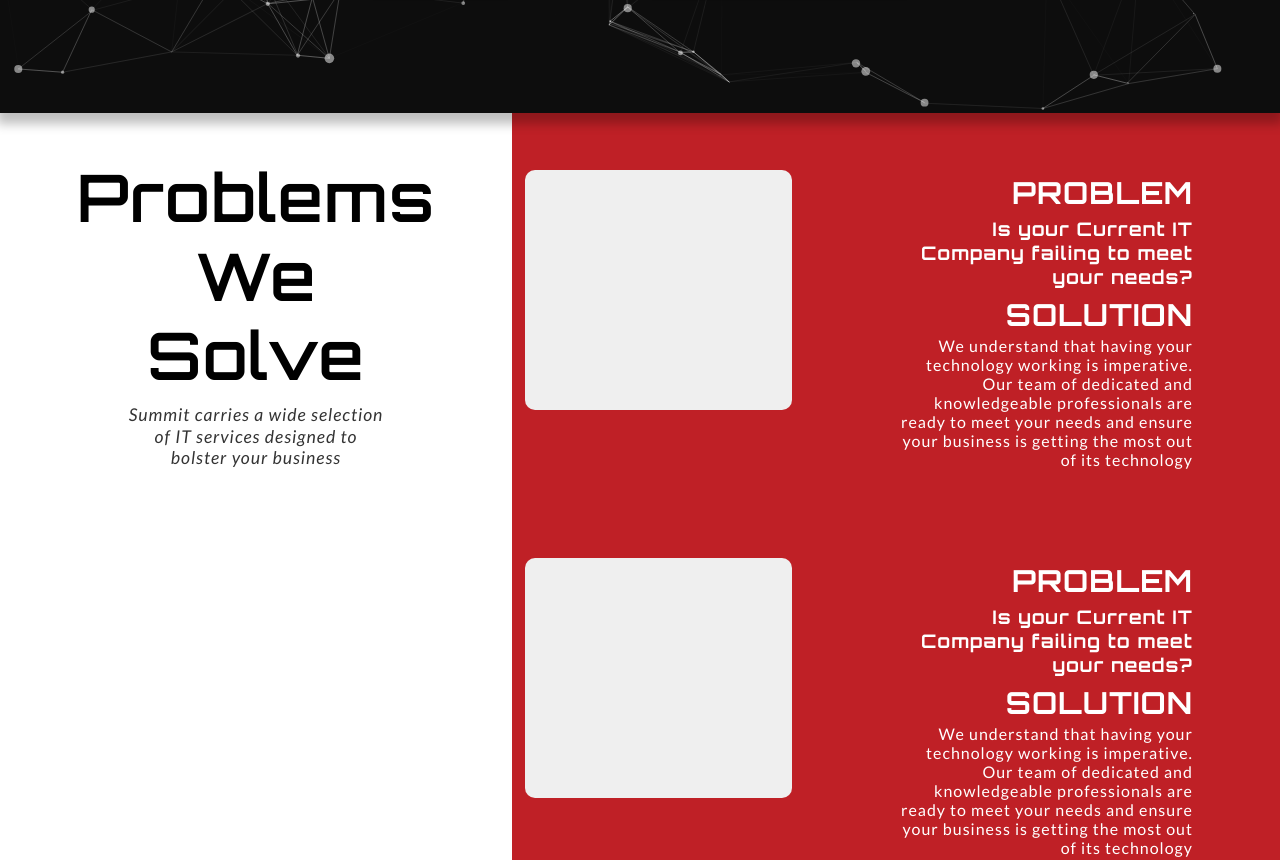
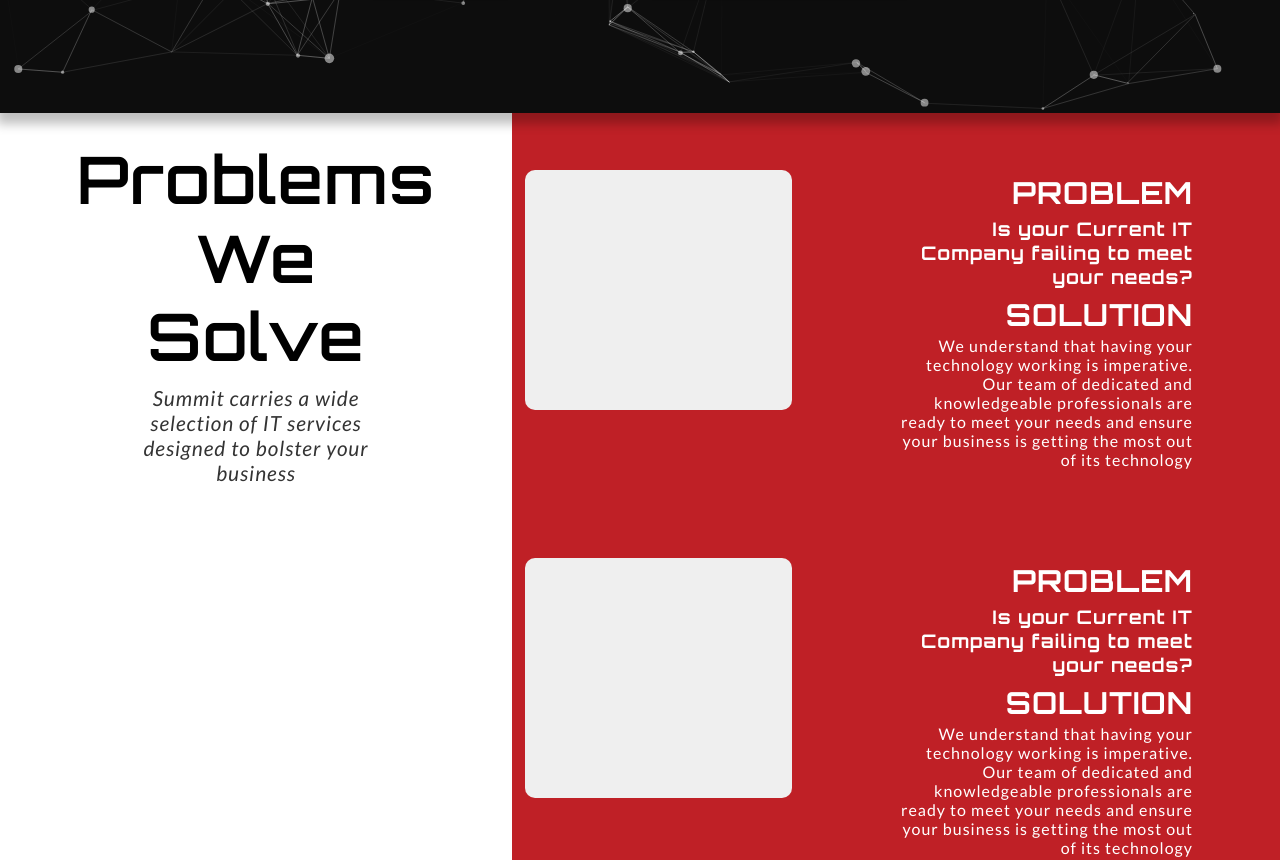
Before and after one commit to corbindeveloper/Fixed-SummitITv1, a plain HTML site: page index.html in a window 1280 px wide. Shown: the part 567-1427 px from the top of the page. Drawn offline with Linux system fonts and the light colour scheme; a script that the page names is missing.

Commit message:
Some more minor adjustements for now

```diff
--- a/css/home.css
+++ b/css/home.css
@@ -67,7 +67,7 @@
     flex-direction: column;
     justify-content: center;
     align-items: center;
-    padding: 0 10%;
+    padding: 10% 10%;
 }
 
 
--- a/index.html
+++ b/index.html
@@ -148,8 +148,8 @@
         <!-- Section 2: Problems We Solve-->
         <section style="display:flex;">
             <div class="problems-section-left">
-                <h2 class="section-heading" style="font-size:4.1rem">Problems We Solve</h2>
-                <p class="section-subheading">Summit carries a wide selection of IT services designed to bolster your business</p>
+                <h2 class="section-heading" style="font-size:4.1rem;">Problems We Solve</h2>
+                <p class="section-subheading" style="font-size:1.3rem;">Summit carries a wide selection of IT services designed to bolster your business</p>
             </div>
            <div class="problems-section-right">
                 <div class="problem-answer">
@@ -214,7 +214,7 @@
 
         <!-- Section 3: Our Solutions -->
         <section class="support-type uniform-section" id="learn">
-            <h2 class="section-heading">Our Solutions</h2>
+            <h2 class="section-heading" style="font-size:3.7rem;">Our Solutions</h2>
 
             <div class="support-type-container">
                 <a href="./Services/managedIt.html" class="support-type-card">
```
